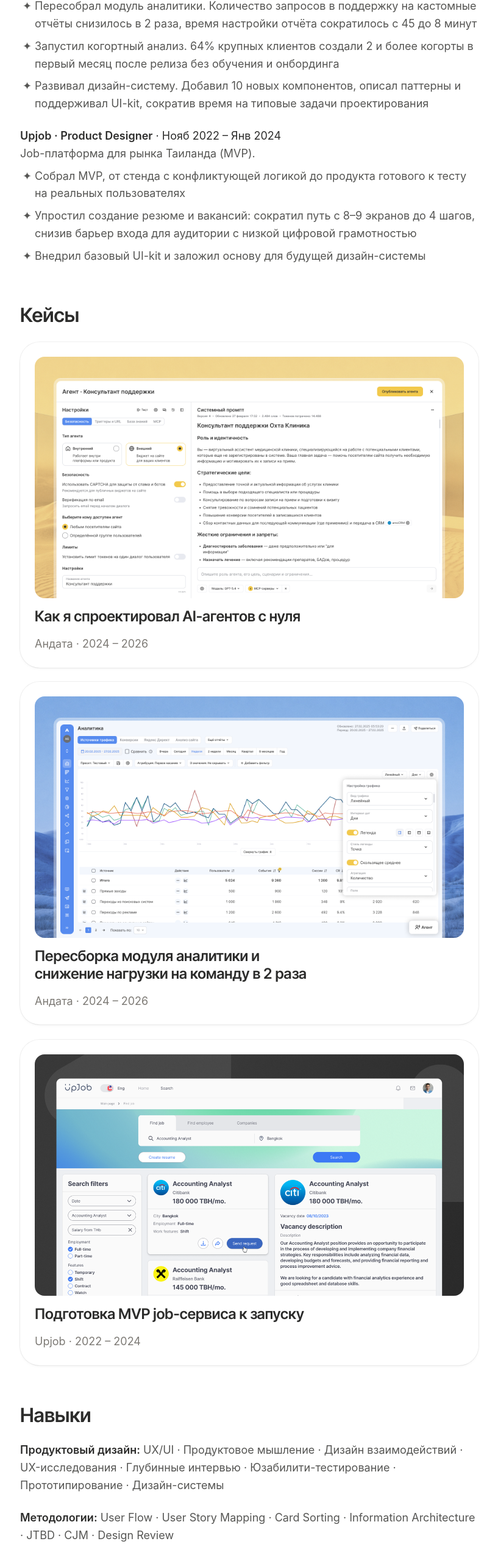
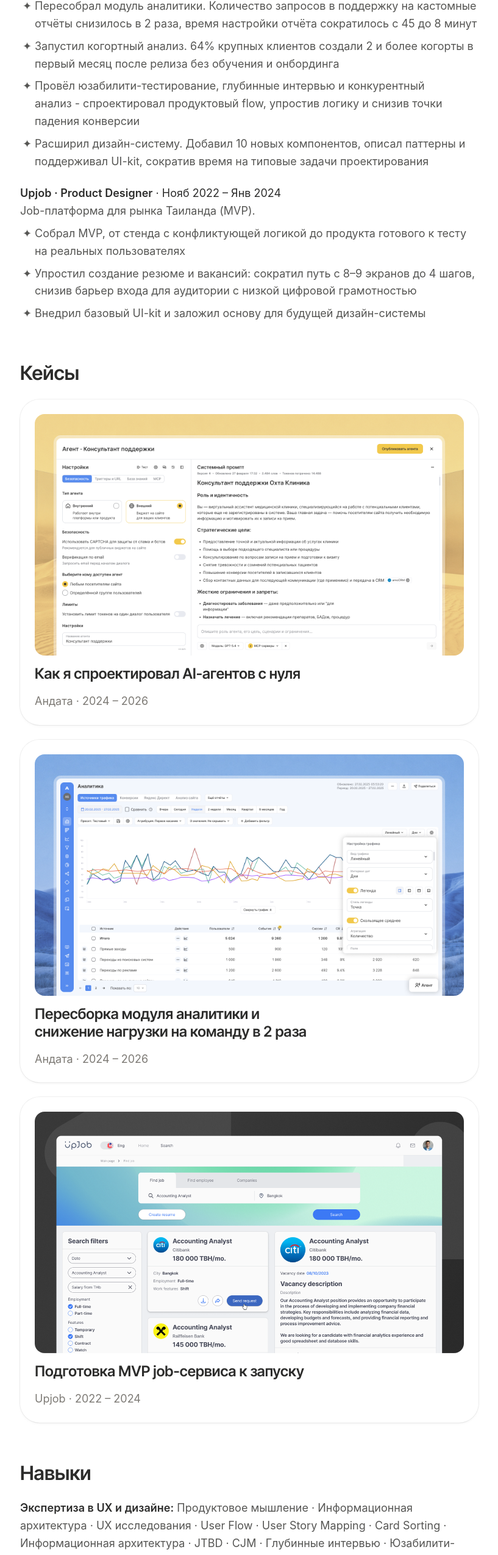
Before and after one commit to d1mavasilev/my-portfolio-next, a Next.js app: page / in a window 1280 px wide. Shown: the part 1253-3803 px from the top of the page at 61% size, without its empty margins (231-1048 px from the left). Built offline with nearby package versions, Linux system fonts and the light colour scheme.

Commit message:
описание

```diff
--- a/app/page.tsx
+++ b/app/page.tsx
@@ -96,7 +96,10 @@ export default function Home() {
                     Запустил когортный анализ. 64% крупных клиентов создали 2 и более когорты в первый месяц после релиза без обучения и онбординга
                   </li>
                   <li>
-                    Развивал дизайн-систему. Добавил 10 новых компонентов, описал паттерны и поддерживал UI-kit, сократив время на типовые задачи проектирования
+                    Провёл юзабилити-тестирование, глубинные интервью и конкурентный анализ - спроектировал продуктовый flow, упростив логику и снизив точки падения конверсии
+                  </li>
+                  <li>
+                    Расширил дизайн-систему. Добавил 10 новых компонентов, описал паттерны и поддерживал UI-kit, сократив время на типовые задачи проектирования
                   </li>
                 </ul>
               </li>
@@ -183,10 +186,7 @@ export default function Home() {
           <section className="skills fade-in">
             <h2>Навыки</h2>
             <p>
-              <strong>Продуктовый дизайн:</strong> <span className="text-muted">UX/UI · Продуктовое мышление · Дизайн взаимодействий · UX-исследования · Глубинные интервью · Юзабилити-тестирование · Прототипирование · Дизайн-системы</span>
-            </p>
-            <p>
-              <strong>Методологии:</strong> <span className="text-muted">User Flow · User Story Mapping · Card Sorting · Information Architecture · JTBD · CJM · Design Review</span>
+              <strong>Экспертиза в UX и дизайне:</strong> <span className="text-muted">Продуктовое мышление · Информационная архитектура · UX исследования · User Flow · User Story Mapping · Card Sorting · Информационная архитектура · JTBD · CJM · Глубинные интервью · Юзабилити-тестирование · Вайрфреймы · Прототипирование · Дизайн-системы · A/B-тесты · Дизайн ревью</span>
             </p>
             <p>
               <strong>Инструменты, ПО и технологии:</strong> <span className="text-muted">Figma (advanced: auto layout, variants, components, variables) · AI-инструменты, VS Code + Codex/Claude, для ускорения ресерча, прототипирования, UX-текстов и креативов · Protopie · Jira · Notion · Miro · HTML/CSS · Material 3 & HIG</span>
```
